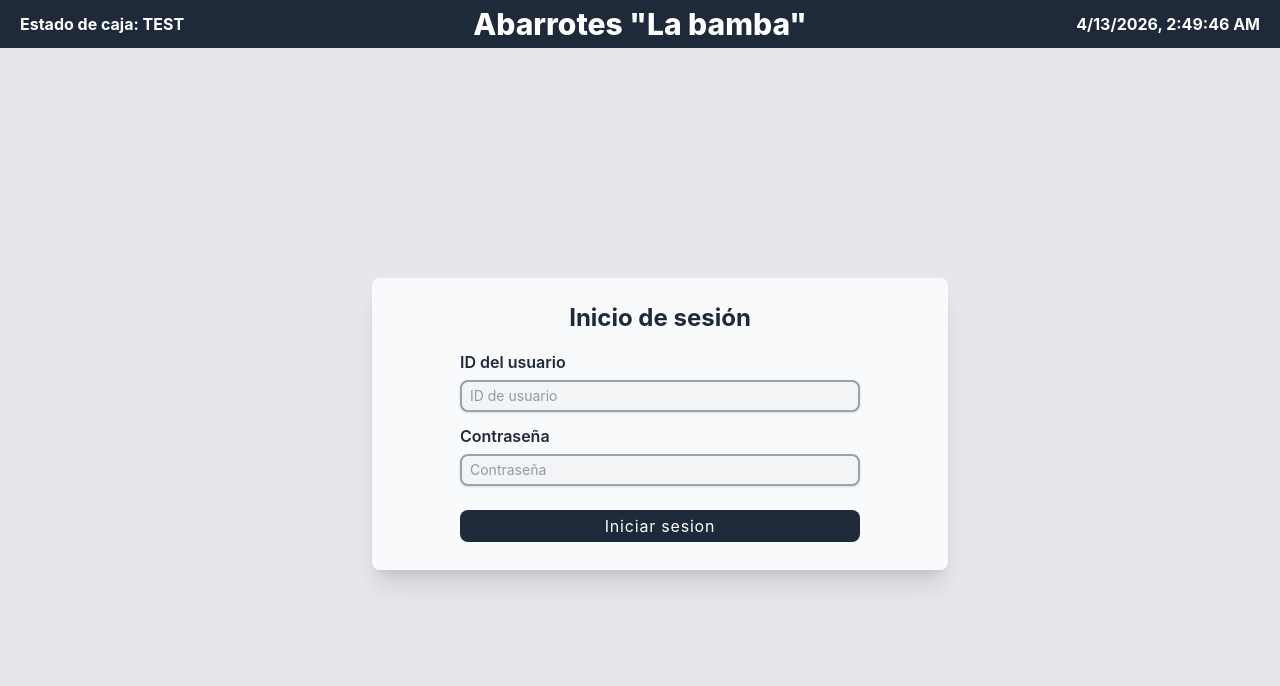
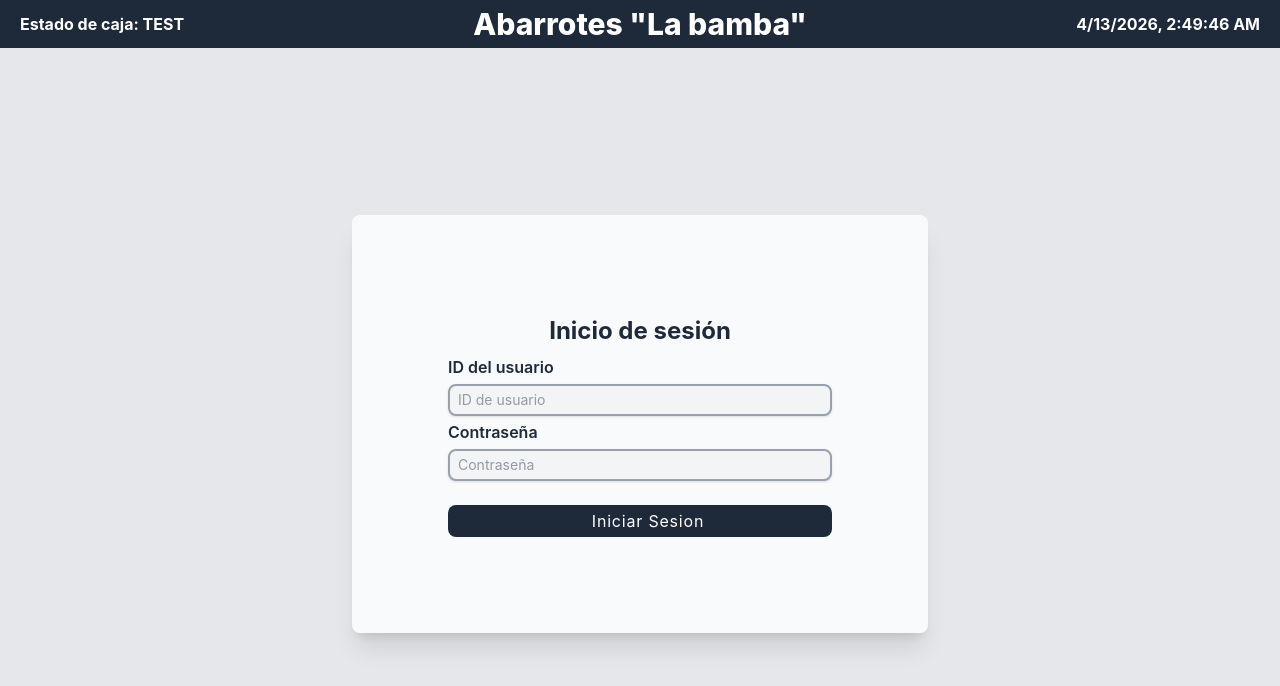
Before and after one commit to EduardGarrido/SGT, a React (Vite) app: page /#/ in a window 1280 px wide. Shown: the top 686 px of the page. Built offline with nearby package versions, Linux system fonts and the light colour scheme; no server answers.

Commit message:
Correct component inheritance and class merging added, added success and error styling and state handling with React

```diff
--- a/package.json
+++ b/package.json
@@ -118,10 +118,13 @@
     "tailwindcss": "^4.2.2"
   },
   "dependencies": {
+    "@heroicons/react": "^2.2.0",
     "@tailwindcss/vite": "^4.2.2",
+    "clsx": "^2.1.1",
     "daisyui": "^5.5.19",
     "react": "^19.2.5",
     "react-dom": "^19.2.5",
-    "react-router-dom": "^7.14.0"
+    "react-router-dom": "^7.14.0",
+    "tailwind-merge": "^3.5.0"
   }
 }
--- a/src/renderer/components/ActionButton.jsx
+++ b/src/renderer/components/ActionButton.jsx
@@ -1,6 +1,8 @@
 import { useState } from 'react'
+import { twMerge } from 'tailwind-merge'
+import clsx from 'clsx'
 
-export default function ActionButton({ onClick, label, ...props }) {
+export default function ActionButton({ onClick, className ,children , ...props }) {
   const [loading, setLoading] = useState(false)
 
   const handleClick = async (e) => {
@@ -20,11 +22,12 @@ export default function ActionButton({ onClick, label, ...props }) {
 
   return (
     <button
+    className={twMerge(clsx("w-100 rounded-lg text-white", className))}
       onClick={handleClick} // 4. Fix: Use the internal wrapper
       disabled={loading}    // 5. Best Practice: Disable while loading
       {...props}
     >
-      {loading ? 'Cargando...' : label}
+      {loading ? 'Cargando...' : (children ?? 'Accion')}
     </button>
   )
 }
--- a/src/renderer/components/LogoutButton.jsx
+++ b/src/renderer/components/LogoutButton.jsx
@@ -1,8 +1,10 @@
 import { useState } from 'react'
 import { useAuth } from '../context/AuthContext'
 import { logout } from '../api/api'
+import { twMerge } from 'tailwind-merge'
+import clsx from 'clsx'
 
-export default function LogoutButton({ label = 'Cerrar sesion' , ...props}) {
+export default function LogoutButton({ children , className, ...props}) {
     const { cerrarSesion } = useAuth()
     const [ loading, setLoading ] = useState(false)
 
@@ -19,8 +21,8 @@ export default function LogoutButton({ label = 'Cerrar sesion' , ...props}) {
     }
 
     return (
-        <button {...props} onClick={handleLogout} disabled={loading}>
-            {loading ? '...' : label}
+        <button className={twMerge(clsx("w-50 rounded-lg text-white font-normal", className))} onClick={handleLogout} disabled={loading} {...props}>
+            {children ?? "Cerrar sesion"}
         </button>
     )
 }
--- a/src/renderer/components/NavigateButton.jsx
+++ b/src/renderer/components/NavigateButton.jsx
@@ -1,6 +1,8 @@
 import { useNavigate } from 'react-router-dom'
+import { twMerge } from 'tailwind-merge'
+import clsx from 'clsx'
 
-export default function NavigateButton({ to, label}) {
+export default function NavigateButton({ to, children, className, ...props}) {
     const navigate = useNavigate()
 
     const handleNavigation = () => {
@@ -12,8 +14,8 @@ export default function NavigateButton({ to, label}) {
     }
 
     return (
-        <button onClick={handleNavigation}>
-            {label || 'Click aqui'}
+        <button className={twMerge(clsx("w-50 rounded-lg text-white", className))} onClick={handleNavigation} {...props}>
+            {children ?? 'Click aqui'}
         </button>
     )
 }
--- a/src/renderer/pages/Dashboard.jsx
+++ b/src/renderer/pages/Dashboard.jsx
@@ -12,19 +12,19 @@ export default function Dashboard() {
             <div className="rounded-lg h-full mx-5 p-5 w-1/4 bg-gray-50">
                 <h1 className="text-2xl font-semibold text-gray-900 text-center">Información de Usuario</h1>
                 <div className="absolute bottom-5 m-5 place-self-center w-50 tracking-wider bg-gray-800 hover:bg-gray-900 rounded-lg text-center">
-                    <LogoutButton className="w-50 rounded-lg text-white font-normal" label="Cerrar sesion" />
+                    <LogoutButton>Cerrar sesion</LogoutButton>
                 </div>
             </div>
             <div className="rounded-lg h-full p-5 w-1/2 bg-gray-50 self-center-safe">
                 <h1 className="text-2xl font-semibold text-gray-900 text-center">Bienvenido, {usuario?.id} - Puesto: {usuario?.puesto}</h1>
                 {esAdmin &&
                     <div className="mt-6 mb-2 place-self-center w-50 text-white font-light tracking-wider bg-gray-800 hover:bg-gray-900 rounded-lg text-center">
-                        <NavigateButton className="w-50 rounded-lg text-white font-normal" to="/users" label="Ir a Usuarios" />
+                        <NavigateButton className="font-normal" to="/users">Ver usuarios</NavigateButton>
                     </div>
                 }
                 {!esAdmin &&
                     <div className="mt-6 mb-2 place-self-center w-100 text-white font-light tracking-wider bg-gray-800 hover:bg-gray-900 rounded-lg text-center">
-                        <NavigateButton className="w-100 rounded-lg" to="/user-info" label="Ver mi informacion" />
+                        <NavigateButton to="/user-info">Ver mi informacion</NavigateButton>
                     </div>
                 }
             </div>
--- a/src/renderer/pages/Login.jsx
+++ b/src/renderer/pages/Login.jsx
@@ -5,37 +5,46 @@ import { login } from '../api/api'
 import { ActionButton } from '../components'
 import TopBar from '../components/TopBar'
 
+//Icons
+import { ExclamationCircleIcon, CheckCircleIcon } from '@heroicons/react/20/solid'
+
+// Styles
+const ALERT_STYLE = {
+  error:   { bg: 'bg-red-50',   border: 'border-red-300',   text: 'text-red-700',   input: 'border-red-400',   Icon: ExclamationCircleIcon },
+  success: { bg: 'bg-green-50', border: 'border-green-300', text: 'text-green-700', input: 'border-green-400', Icon: CheckCircleIcon },
+}
+
 export default function Login() {
   const [id, setId] = useState('')
   const [password, setPassword] = useState('')
-  const [error, setError] = useState('')
+  const [status, setStatus] = useState(null) // { type: 'error' | 'success', message: string }
   const [loading, setLoading] = useState(false)
   const navigate = useNavigate()
   const { guardarSesion } = useAuth()
 
-  // Handle login (on button click)
   async function handleLogin() {
     if (!id.trim() || !password) {
-      setError('Completa ambos campos')
+      setStatus({ type: 'error', message: 'Completa ambos campos' })
       return
     }
 
-    setError('')
+    setStatus(null)
     setLoading(true)
 
     try {
       const data = await login(id.trim(), password)
 
       if (data.ok) {
-        guardarSesion(data) // Set user role in App state
-        navigate('/dashboard', { replace: true}) // Go to dashboard on success
+        guardarSesion(data)
+        setStatus({ type: 'success', message: data.mensaje })
+        setTimeout(() => navigate('/dashboard', { replace: true }), 8000)
       } else {
-        setError(data.mensaje || 'Error al iniciar sesion')
+        setStatus({ type: 'error', message: data.mensaje || 'Error al iniciar sesión' })
       }
     } catch {
-      setError('No se pudo conectar con el servidor') // Handle network or server errors
+      setStatus({ type: 'error', message: 'No se pudo conectar con el servidor'})
     } finally {
-      setLoading(false) // Reset loading state after response or error
+      setLoading(false)
     }
   }
 
@@ -43,44 +52,57 @@ export default function Login() {
     if (e.key === 'Enter') handleLogin()
   }
 
+  const style = status ? ALERT_STYLE[status.type] : null
+
+  const inputClass = `rounded-lg w-full px-2 py-1 border-2 text-gray-700 bg-gray-100 shadow-sm sm:text-sm ${
+    style ? style.input : 'border-gray-400'
+  }`
+
   return (
     <div className="flex flex-col w-screen h-screen font-sans bg-gray-200">
-      {error && (
-  <p className="text-red-600 text-sm text-center mt-1 mb-2">{error}</p>
-)}
       <TopBar/>
-      <div className="container h-dvh w-full flex flex-1 justify-center items-center">
+      <div className="h-dvh w-full flex flex-1 justify-center items-center">
         <div className="w-full max-w-xl">
           <div className="leading-loose">
-            <div className="w-full p-5 m-5 bg-gray-50 rounded-lg shadow-xl">
+            <div className="w-full p-24 bg-gray-50 rounded-lg shadow-xl">
               <p className="py-1 text-gray-800 text-center text-2xl font-bold">Inicio de sesión</p>
-              <div className="justify-self-center-safe m-2">
+
+              {status && (
+                <div className={`flex items-center gap-2 mt-2 mb-1 px-3 py-2 rounded-lg border text-sm ${style.bg} ${style.border} ${style.text}`}>
+                  <style.Icon className="w-5 shrink-0" />
+                  {status.message}
+                </div>
+              )}
+
+              <div className="w-full justify-self-center-safe">
                 <label className="block text-medium font-semibold text-gray-800" htmlFor="id-usuario">ID del usuario</label>
                 <input
-                className="rounded-lg w-100 mt-0.5 px-2 py-1 border-2 border-gray-400 text-gray-700 bg-gray-100 shadow-sm sm:text-sm"
+                className={inputClass}
                 id="id-usuario"
                 type="text"
                 value={id}
-                onChange={(e) => setId(e.target.value)}
+                onChange={(e) => { setStatus(null); setId(e.target.value) }}
                 onKeyDown={handleEnter}
                 placeholder="ID de usuario"
                 autoComplete="on"
                 />
               </div>
-            <div className="justify-self-center-safe m-2">
+            <div className="w-full justify-self-center-safe">
               <label className="block text-medium font-semibold text-gray-800" htmlFor="password">Contraseña</label>
                 <input
-                className="rounded-lg w-100 mt-0.5 px-2 py-1 border-2 border-gray-400 text-gray-700 bg-gray-100 shadow-sm sm:text-sm"
+                className={inputClass}
                 type="password"
                 value={password}
-                onChange={(e) => setPassword(e.target.value)}
+                onChange={(e) => { setStatus(null); setPassword(e.target.value) }}
                 onKeyDown={handleEnter}
                 placeholder="Contraseña"
                 autoComplete="off"
                 />
               </div>
-            <div className="mt-6 mb-2 place-self-center w-100 tracking-wider bg-gray-800 hover:bg-gray-900 rounded-lg text-center">
-              <ActionButton className="w-100 rounded-lg text-white font-normal" onClick={handleLogin} label={loading ? 'Verificando...' : "Iniciar sesion"} disabled={loading} />
+            <div className="mt-6 w-full place-self-center tracking-wider bg-gray-800 hover:bg-gray-900 rounded-lg text-center">
+              <ActionButton className="font-normal" onClick={handleLogin} disabled={loading}>
+                Iniciar Sesion
+              </ActionButton>
             </div>
           </div>
         </div>
```
Also changed, not shown: 1 other file (tests, documents, lock files or other folders).
